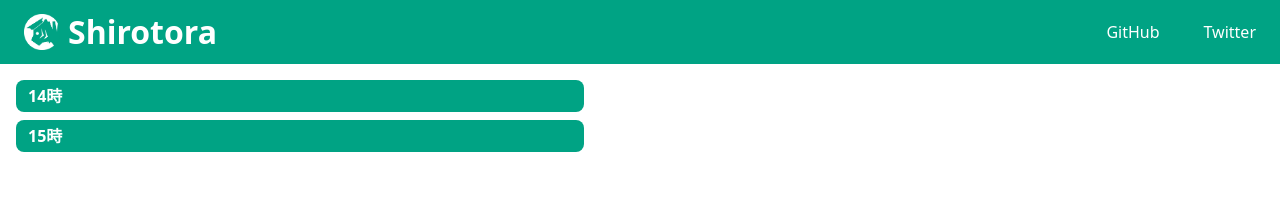
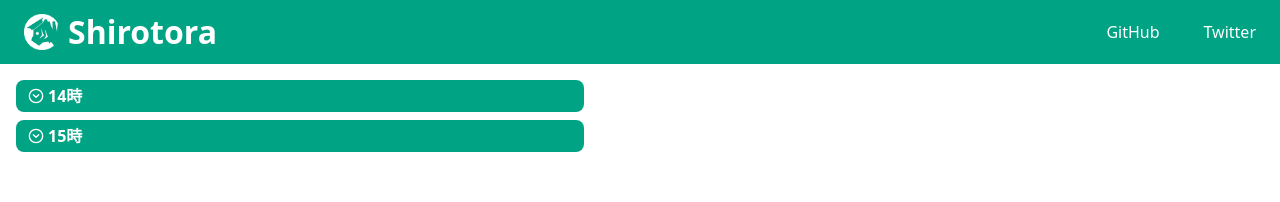
Before and after one commit to tosuri13/shirotora, a Next.js app: page / in a window 1280 px wide. Shown: the top 202 px of the page. Built offline with nearby package versions, Linux system fonts and the light colour scheme; some icons are missing.

Commit message:
:arrow_up: Lucideとdate-fnsを追加

```diff
--- a/package.json
+++ b/package.json
@@ -11,6 +11,8 @@
   "dependencies": {
     "@icons-pack/react-simple-icons": "^12.8.0",
     "@radix-ui/react-accordion": "^1.2.10",
+    "date-fns": "^4.1.0",
+    "lucide-react": "^0.510.0",
     "next": "15.3.2",
     "react": "^19.0.0",
     "react-dom": "^19.0.0"
--- a/src/components/TimeAccordion/index.tsx
+++ b/src/components/TimeAccordion/index.tsx
@@ -6,6 +6,7 @@ import {
   Root as AccordionRoot,
   AccordionTrigger,
 } from "@radix-ui/react-accordion";
+import { CircleChevronDown } from "lucide-react";
 
 export type TimeAccordionProps = {
   timeTable: { [key: string]: Record[] };
@@ -16,8 +17,9 @@ export const TimeAccordion = ({ timeTable }: TimeAccordionProps) => {
     <AccordionRoot className="flex w-full flex-col gap-[8px]" type="multiple">
       {Object.entries(timeTable).map(([baseTime, records]) => (
         <AccordionItem key={baseTime} value={baseTime}>
-          <AccordionTrigger className="h-[32px] w-full rounded-[8px] bg-theme-primary px-[12px] text-left font-semibold text-[16px] text-white">
-            {baseTime}
+          <AccordionTrigger className="flex h-[32px] w-full items-center gap-[4px] rounded-[8px] bg-theme-primary px-[12px]">
+            <CircleChevronDown className="size-[16px] stroke-white" />
+            <p className="font-semibold text-[16px] text-white">{baseTime}</p>
           </AccordionTrigger>
           <AccordionContent className="flex w-full flex-col gap-[8px] data-[state=open]:mt-[8px]">
             {records.map((record) => (
```
Also changed, not shown: 1 other file (tests, documents, lock files or other folders).
